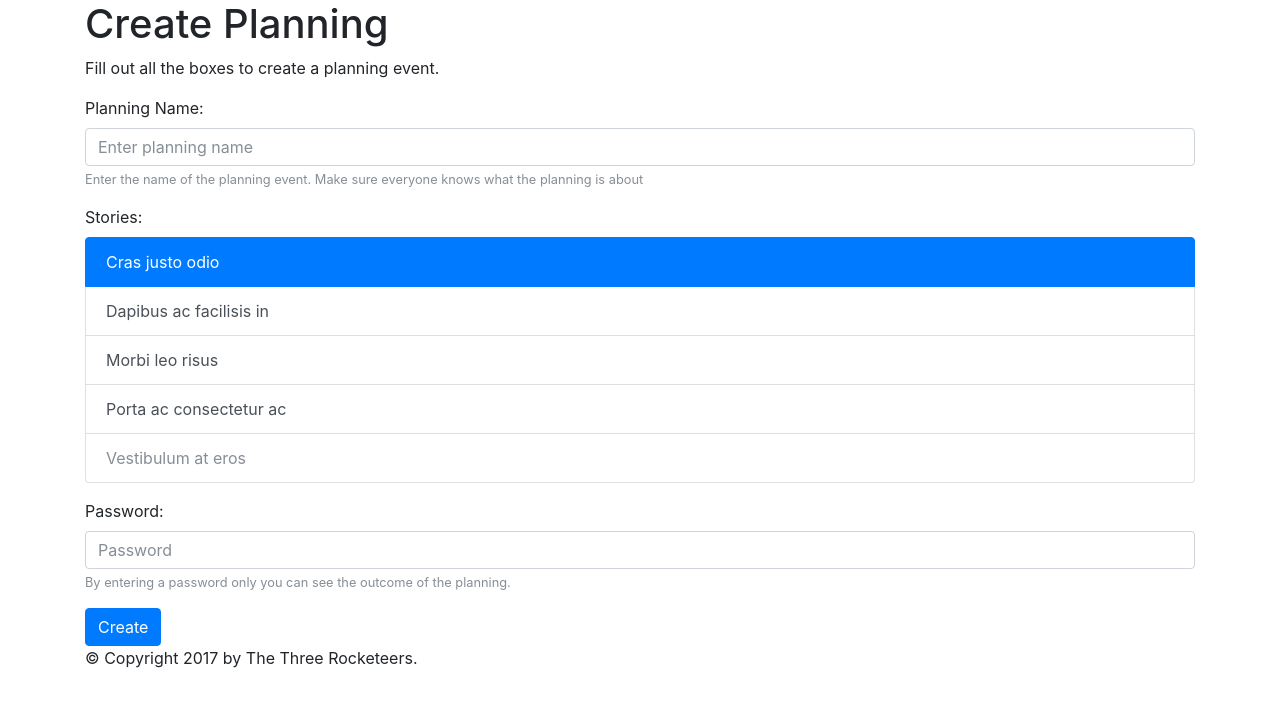
After one commit to three-rocketeers/DistriPP, a Flask app: page /create in a window 1280 px wide. The commit adds this page. Shown: the top 707 px of the page. Run offline with Flask 2, Linux system fonts and the light colour scheme; some libraries are stand-ins or nearby versions.

Commit message:
BST: added initial create page

```diff
--- a/app.py
+++ b/app.py
@@ -8,6 +8,10 @@ app = Flask(__name__)
 def hello_world():
     return render_template('index.html')
 
+@app.route('/create')
+def create():
+    return render_template('create.html')
+
 
 if __name__ == '__main__':
     app.run()
--- /dev/null
+++ b/templates/create.html
@@ -0,0 +1,42 @@
+{% extends "layout.html" %}
+{% block title %}Create{% endblock %}
+{% block content %}
+
+    <div class="container">
+
+        <h1>Create Planning</h1>
+        <p>Fill out all the boxes to create a planning event.</p>
+        <form>
+            <div class="form-group">
+                <label for="title">Planning Name:</label>
+                <input type="text" class="form-control" id="title" placeholder="Enter planning name">
+                <small id="titleHelp" class="form-text text-muted">Enter the name of the planning event. Make sure
+                    everyone
+                    knows what the planning is about
+                </small>
+            </div>
+            <!-- TODO this needs to be a list where you can add stuff -->
+            <div class="form-group">
+                <label for="list">Stories:</label>
+                <div class="list-group" id="list">
+                    <a href="#" class="list-group-item list-group-item-action active">
+                        Cras justo odio
+                    </a>
+                    <a href="#" class="list-group-item list-group-item-action">Dapibus ac facilisis in</a>
+                    <a href="#" class="list-group-item list-group-item-action">Morbi leo risus</a>
+                    <a href="#" class="list-group-item list-group-item-action">Porta ac consectetur ac</a>
+                    <a href="#" class="list-group-item list-group-item-action disabled">Vestibulum at eros</a>
+                </div>
+            </div>
+            <div class="form-group">
+                <label for="passwordbox">Password:</label>
+                <input type="password" class="form-control" id="passwordbox" placeholder="Password">
+                <small id="passHelp" class="form-text text-muted">By entering a password only you can see the outcome of
+                    the
+                    planning.
+                </small>
+            </div>
+            <button type="submit" class="btn btn-primary">Create</button>
+        </form>
+    </div>
+{% endblock %}
--- a/templates/index.html
+++ b/templates/index.html
@@ -15,7 +15,7 @@
                     <h2>Create Planning</h2>
                     <p>This allows you to create a distributed planning meeting. This option is meant for Scrummasters
                         setting up planning meetings for an upcoming sprint. </p>
-                    <p><a class="btn btn-secondary" href="#" role="button">Create &raquo;</a></p>
+                    <p><a class="btn btn-secondary" href="{{ url_for('create') }}" role="button">Create &raquo;</a></p>
                 </div>
                 <div class="col-md-4">
                     <h2>Join Planning</h2>
```
